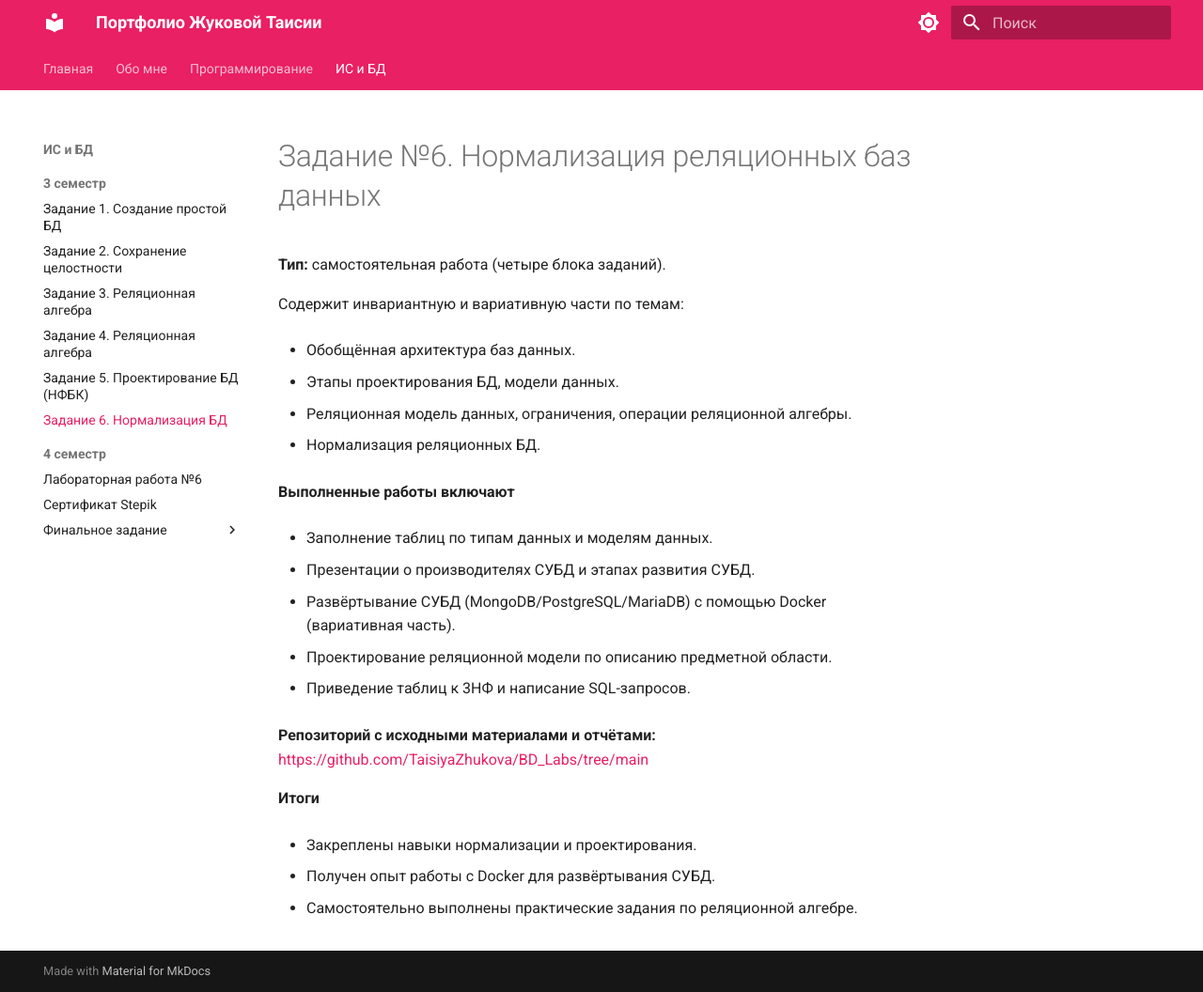
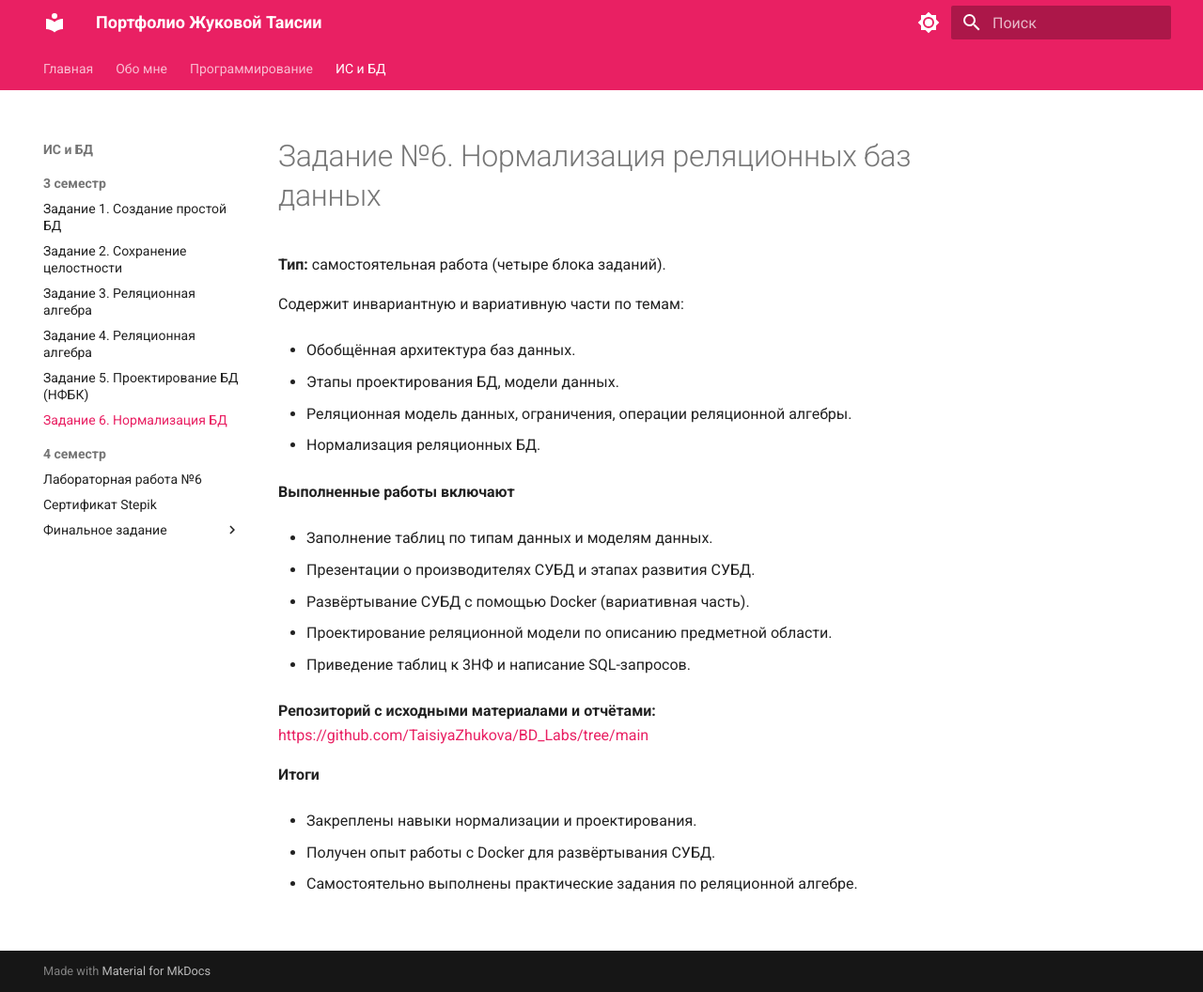
Before and after one commit to TaisiyaZhukova/portfolio-site, an MkDocs documentation site: the page built from docs/isbd/sem1_task6.md, in a window 1280 px wide and 1056 px high. Shown: the whole window at 94% size. Built offline with MkDocs 1.6.1 and Material for MkDocs 9.7.7, drawn with Linux system fonts in a browser that asks for light colours.

Commit message:
Update sem1_task6.md

```diff
--- a/docs/isbd/sem1_task6.md
+++ b/docs/isbd/sem1_task6.md
@@ -18,7 +18,7 @@
 
 - Презентации о производителях СУБД и этапах развития СУБД.
 
-- Развёртывание СУБД (MongoDB/PostgreSQL/MariaDB) с помощью Docker (вариативная часть).
+- Развёртывание СУБД с помощью Docker (вариативная часть).
 
 - Проектирование реляционной модели по описанию предметной области.
 
```
